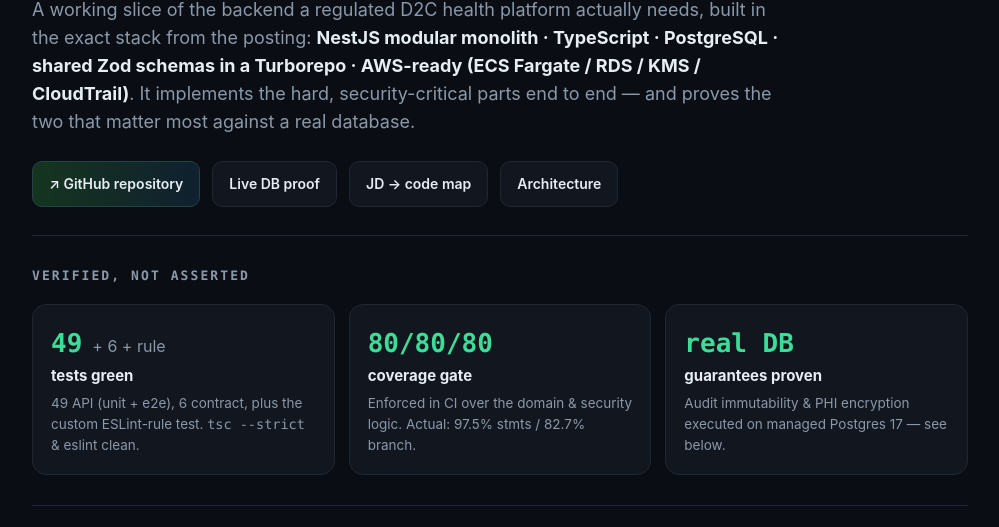
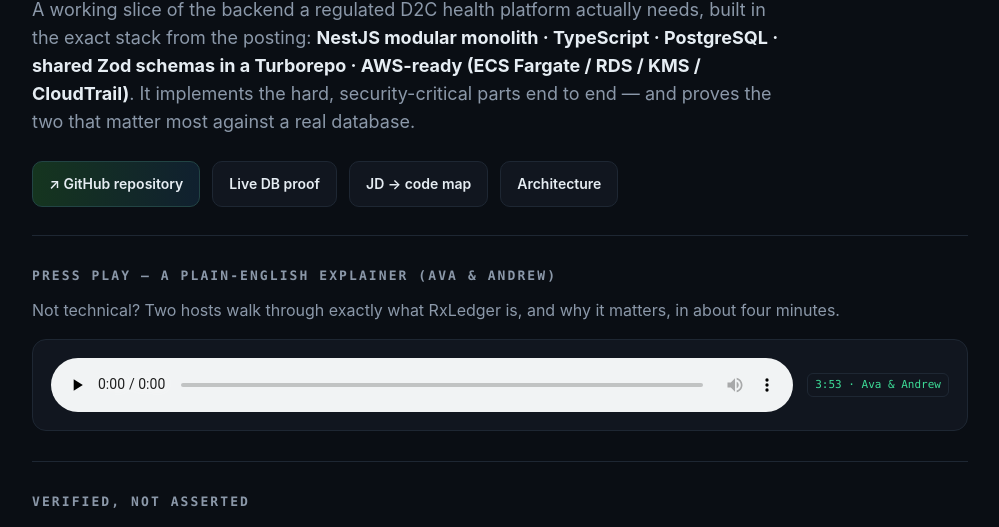
Before and after one commit to TobiasBoscoBrown/rxledger, a website: page showcase/index.html in a window 1280 px wide. Shown: the part 234-761 px from the top of the page, without its empty margins (140-1139 px from the left). Drawn offline with Linux system fonts and the light colour scheme.

Commit message:
showcase: add Ava & Andrew audio explainer (plain-English podcast) + embedded player

```diff
--- a/showcase/index.html
+++ b/showcase/index.html
@@ -66,6 +66,18 @@
       <a class="btn" href="https://github.com/TobiasBoscoBrown/rxledger/blob/main/docs/ARCHITECTURE.md">Architecture</a>
     </div>
   </header>
+
+  <section>
+    <h2>Press play — a plain-English explainer (Ava &amp; Andrew)</h2>
+    <p class="dim" style="margin-top:-6px">Not technical? Two hosts walk through exactly what RxLedger is, and why it matters, in about four minutes.</p>
+    <div class="card" style="display:flex;align-items:center;gap:14px;flex-wrap:wrap">
+      <audio controls preload="none" style="flex:1;min-width:280px">
+        <source src="rxledger-podcast.mp3" type="audio/mpeg" />
+        Your browser doesn't support the audio element.
+      </audio>
+      <span class="pill">3:53 · Ava &amp; Andrew</span>
+    </div>
+  </section>
 
   <section>
     <h2>Verified, not asserted</h2>
```
Also changed, not shown: 1 other file.
